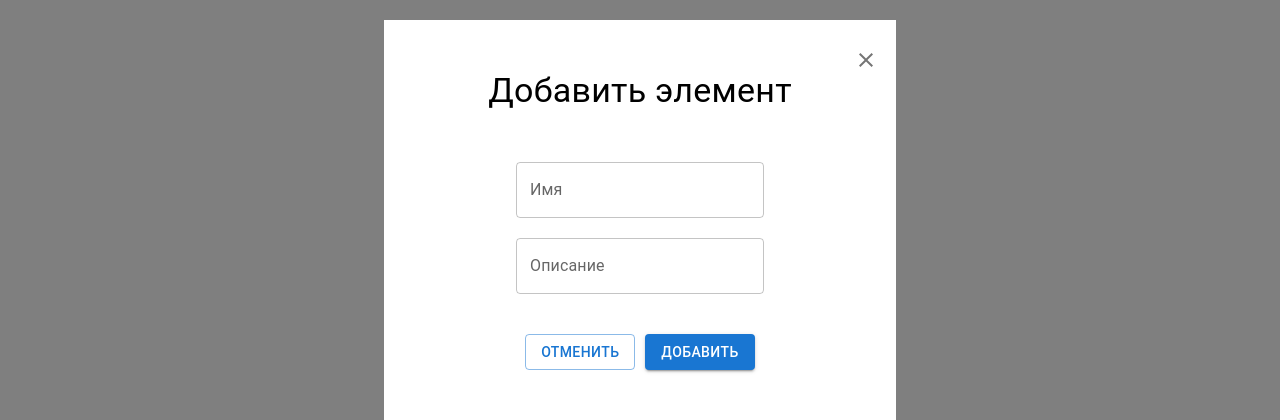
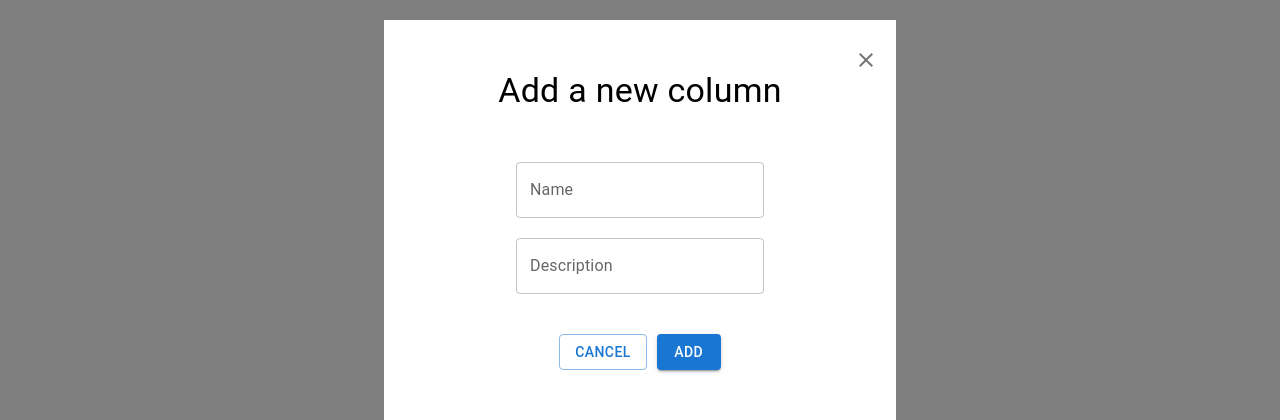
Before and after one commit to alexpataman/project-management-app, a React (Create React App) app: page /board/1 in a window 1280 px wide. Both pictures are taken after a click on the button "add". Shown: the part 205-625 px from the top of the page. Built offline with nearby package versions, Linux system fonts and the light colour scheme; no server answers.

Commit message:
feat: add a translation to the board component

```diff
--- /dev/null
+++ b/src/i18n/en/board.ts
@@ -0,0 +1,13 @@
+export const BOARD = {
+  BOARD_ADD_CARD: 'Add a card',
+  BOARD_MODAL_ADD_COLUMN: 'Add a new column',
+  BOARD_MODAL_ADD_TASK: 'Add a new card',
+  BOARD_MODAL_DELETE_CARD: 'Delete a card',
+  BOARD_MODAL_CHANGE_CARD: 'Change a card',
+  BOARD_MODAL_NAME: 'Name',
+  BOARD_MODAL_DESCRIPTION: 'Description',
+  BOARD_MODAL_CANCEL: 'Cancel',
+  BOARD_MODAL_CHANGE: 'Change',
+  BOARD_MODAL_SAVE: 'Save',
+  BOARD_MODAL_ADD: 'Add',
+};
--- a/src/i18n/en/index.ts
+++ b/src/i18n/en/index.ts
@@ -1,4 +1,5 @@
 import { ABOUT } from './about';
+import { BOARD } from './board';
 import { BOARDS } from './boards';
 import { FEATURES } from './features';
 import { USER } from './user';
@@ -7,9 +8,10 @@ import { WELCOME } from './welcome';
 export default {
   translation: {
     ...ABOUT,
+    ...BOARD,
+    ...BOARDS,
     ...FEATURES,
+    ...USER,
     ...WELCOME,
-    ...USER,
-    ...BOARDS,
   },
 };
--- /dev/null
+++ b/src/i18n/ru/board.ts
@@ -0,0 +1,13 @@
+export const BOARD = {
+  BOARD_ADD_CARD: 'Добавить карточку',
+  BOARD_MODAL_ADD_COLUMN: 'Добавить колонку',
+  BOARD_MODAL_ADD_TASK: 'Добавить карточку',
+  BOARD_MODAL_DELETE_CARD: 'Удалить карточку',
+  BOARD_MODAL_CHANGE_CARD: 'Изменить карточку',
+  BOARD_MODAL_NAME: 'Имя',
+  BOARD_MODAL_DESCRIPTION: 'Описание',
+  BOARD_MODAL_CANCEL: 'Отменить',
+  BOARD_MODAL_CHANGE: 'Изменить',
+  BOARD_MODAL_SAVE: 'Сохранить',
+  BOARD_MODAL_ADD: 'Добавить',
+};
--- a/src/i18n/ru/index.ts
+++ b/src/i18n/ru/index.ts
@@ -1,4 +1,5 @@
 import { ABOUT } from './about';
+import { BOARD } from './board';
 import { BOARDS } from './boards';
 import { FEATURES } from './features';
 import { USER } from './user';
@@ -7,9 +8,10 @@ import { WELCOME } from './welcome';
 export default {
   translation: {
     ...ABOUT,
+    ...BOARD,
+    ...BOARDS,
     ...FEATURES,
+    ...USER,
     ...WELCOME,
-    ...USER,
-    ...BOARDS,
   },
 };
--- a/src/views/Board/BoardPage.tsx
+++ b/src/views/Board/BoardPage.tsx
@@ -74,7 +74,7 @@ const BoardsPage = () => {
             aria-describedby="modal-modal-description"
           >
             <Box sx={modalStyle}>
-              <ModalForm saveTask={addColumn} closeModal={handleClose} />
+              <ModalForm title="COLUMN" saveTask={addColumn} closeModal={handleClose} />
             </Box>
           </Modal>
         </section>
--- a/src/views/Board/components/Column/Column.tsx
+++ b/src/views/Board/components/Column/Column.tsx
@@ -2,6 +2,7 @@ import { Box, Card, CardContent, Modal, TextField } from '@mui/material';
 import { useState } from 'react';
 import { DragDropContext, Draggable, DropResult, Droppable } from 'react-beautiful-dnd';
 import { useForm } from 'react-hook-form';
+import { useTranslation } from 'react-i18next';
 import { useParams } from 'react-router-dom';
 
 import { columns, tasks as tasksApi } from '../../../../api/backend';
@@ -21,6 +22,7 @@ import './Column.scss';
 
 const Column = ({ column }: { column: ColumnResponse }) => {
   const authControl = useAuthControl();
+  const { t } = useTranslation();
   const params = useParams();
   const boardId = params.id || '';
   const { register, reset, handleSubmit } = useForm<ColumnEditForm>();
@@ -115,7 +117,7 @@ const Column = ({ column }: { column: ColumnResponse }) => {
               />
               {isEdit && (
                 <EditColumn
-                  titles={{ cancel: 'Отменить', save: 'Сохранить' }}
+                  titles={{ cancel: t('BOARD_MODAL_CANCEL'), save: t('BOARD_MODAL_SAVE') }}
                   callback={resetColumnTitle}
                 />
               )}
@@ -149,7 +151,7 @@ const Column = ({ column }: { column: ColumnResponse }) => {
           <UpdateColumn onAdd={() => setIsAdd(true)} onDelete={() => setIsDelete(true)} />
           <Modal open={isAdd} onClose={() => setIsAdd(false)}>
             <Box sx={modalStyle}>
-              <ModalForm saveTask={addTask} closeModal={() => setIsAdd(false)} />
+              <ModalForm title="TASK" saveTask={addTask} closeModal={() => setIsAdd(false)} />
             </Box>
           </Modal>
           <Modal open={isDelete} onClose={() => setIsDelete(false)}>
--- a/src/views/Board/components/Column/Components/UpdateColumn/UpdateColumn.tsx
+++ b/src/views/Board/components/Column/Components/UpdateColumn/UpdateColumn.tsx
@@ -1,17 +1,20 @@
 import AddIcon from '@mui/icons-material/Add';
 import DeleteIcon from '@mui/icons-material/Delete';
 import { Button, CardActions, IconButton } from '@mui/material';
+import { useTranslation } from 'react-i18next';
 
 interface IUpdateColumn {
   onAdd: () => void;
   onDelete: () => void;
 }
 
-export const UpdateColumn = ({ onAdd, onDelete }: IUpdateColumn) => (
+export const UpdateColumn = ({ onAdd, onDelete }: IUpdateColumn) => {
+  const { t } = useTranslation();
+  return (
     <>
       <CardActions>
         <Button variant="text" startIcon={<AddIcon />} size="small" onClick={onAdd}>
-        Добавить карточку
+          {t('BOARD_ADD_CARD')}
         </Button>
       </CardActions>
       <IconButton className="delete-icon" onClick={onDelete} size="small">
@@ -19,3 +22,4 @@ export const UpdateColumn = ({ onAdd, onDelete }: IUpdateColumn) => (
       </IconButton>
     </>
   );
+};
--- a/src/views/Board/components/ModalEdit/ModalEdit.tsx
+++ b/src/views/Board/components/ModalEdit/ModalEdit.tsx
@@ -2,6 +2,7 @@ import CloseIcon from '@mui/icons-material/Close';
 import { Box, Button, IconButton, Modal, TextField, Typography } from '@mui/material';
 import { useState } from 'react';
 import { useForm } from 'react-hook-form';
+import { useTranslation } from 'react-i18next';
 
 import { modalStyle } from '../../utils/modalStyle';
 import { TaskEditForm } from '../../utils/types';
@@ -27,6 +28,7 @@ const ModalEdit = ({
     closeModal;
   };
   const { register, handleSubmit } = useForm<TaskEditForm>();
+  const { t } = useTranslation();
 
   const onSubmit = (data: TaskEditForm) => {
     if (data) {
@@ -37,7 +39,7 @@ const ModalEdit = ({
   };
   return (
     <div className="ModalEdit">
-      <Typography variant="h5">Изменить карточку</Typography>
+      <Typography variant="h5">{t('BOARD_MODAL_CHANGE_CARD')}</Typography>
       <IconButton className="close-icon" aria-label="delete" onClick={closeModal}>
         <CloseIcon />
       </IconButton>
@@ -45,27 +47,27 @@ const ModalEdit = ({
         <div className="inputs">
           <TextField
             variant="outlined"
-            label={'Имя'}
+            label={t('BOARD_MODAL_NAME')}
             defaultValue={task.title}
             {...register('name', { required: true })}
           />
           <TextField
             variant="outlined"
-            label={'Описание'}
+            label={t('BOARD_MODAL_DESCRIPTION')}
             defaultValue={task.description}
             {...register('description', { required: true })}
           />
         </div>
         <div className="buttons">
           <Button variant="outlined" onClick={closeModal}>
-            Отменить
+            {t('BOARD_MODAL_CANCEL')}
           </Button>
           <Button type="submit" variant="contained">
-            Сохранить
+            {t('BOARD_MODAL_CHANGE')}
           </Button>
         </div>
         <Button variant="outlined" color="error" onClick={handleOpen}>
-          Удалить карточку
+          {t('BOARD_MODAL_DELETE_CARD')}
         </Button>
       </form>
       <Modal open={isOpen} onClose={handleClose}>
--- a/src/views/Board/components/ModalForm/ModalForm.tsx
+++ b/src/views/Board/components/ModalForm/ModalForm.tsx
@@ -1,20 +1,23 @@
 import CloseIcon from '@mui/icons-material/Close';
 import { Button, IconButton, TextField, Typography } from '@mui/material';
 import { useForm } from 'react-hook-form';
+import { useTranslation } from 'react-i18next';
 
 import { TaskEditForm } from '../../utils/types';
 
 import './ModalForm.scss';
 
 const ModalForm = ({
+  title,
   saveTask,
   closeModal,
 }: {
+  title: string;
   saveTask: (title: string, description: string) => void;
   closeModal: () => void;
 }) => {
   const { register, handleSubmit } = useForm<TaskEditForm>();
-
+  const { t } = useTranslation();
   const onSubmit = (data: TaskEditForm) => {
     if (data) {
       const { name, description } = data;
@@ -25,25 +28,29 @@ const ModalForm = ({
 
   return (
     <div className="ModalForm">
-      <Typography variant="h4">Добавить элемент</Typography>
+      <Typography variant="h4">{t(`BOARD_MODAL_ADD_${title}`)}</Typography>
       <IconButton className="close-icon" aria-label="delete" onClick={closeModal}>
         <CloseIcon />
       </IconButton>
       <form autoComplete="off" onSubmit={handleSubmit(onSubmit)}>
         <div className="inputs">
-          <TextField variant="outlined" label={'Имя'} {...register('name', { required: true })} />
           <TextField
             variant="outlined"
-            label={'Описание'}
+            label={t('BOARD_MODAL_NAME')}
+            {...register('name', { required: true })}
+          />
+          <TextField
+            variant="outlined"
+            label={t('BOARD_MODAL_DESCRIPTION')}
             {...register('description', { required: false })}
           />
         </div>
         <div className="buttons">
           <Button type="submit" variant="outlined" onClick={closeModal}>
-            Отменить
+            {t('BOARD_MODAL_CANCEL')}
           </Button>
           <Button type="submit" variant="contained">
-            Добавить
+            {t('BOARD_MODAL_ADD')}
           </Button>
         </div>
       </form>
```
Lines whose indentation alone changed are shown as unchanged.
